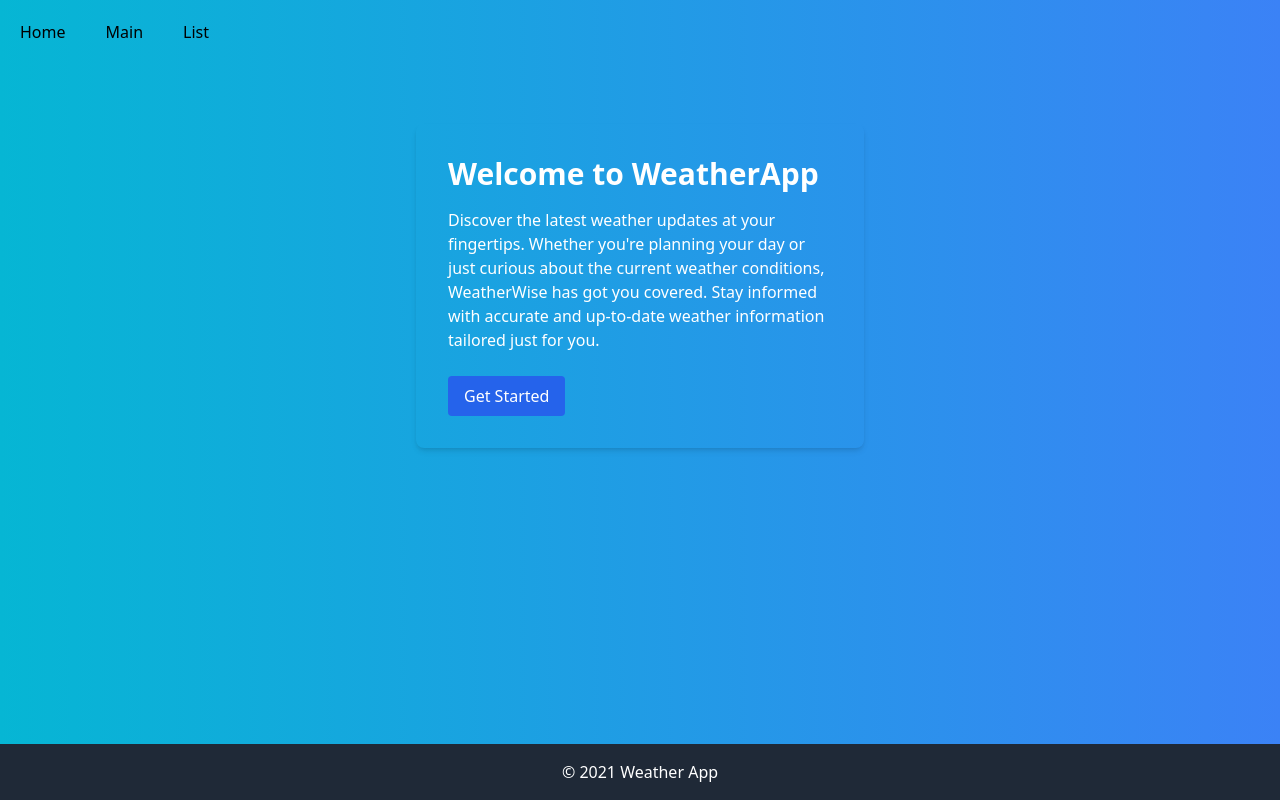
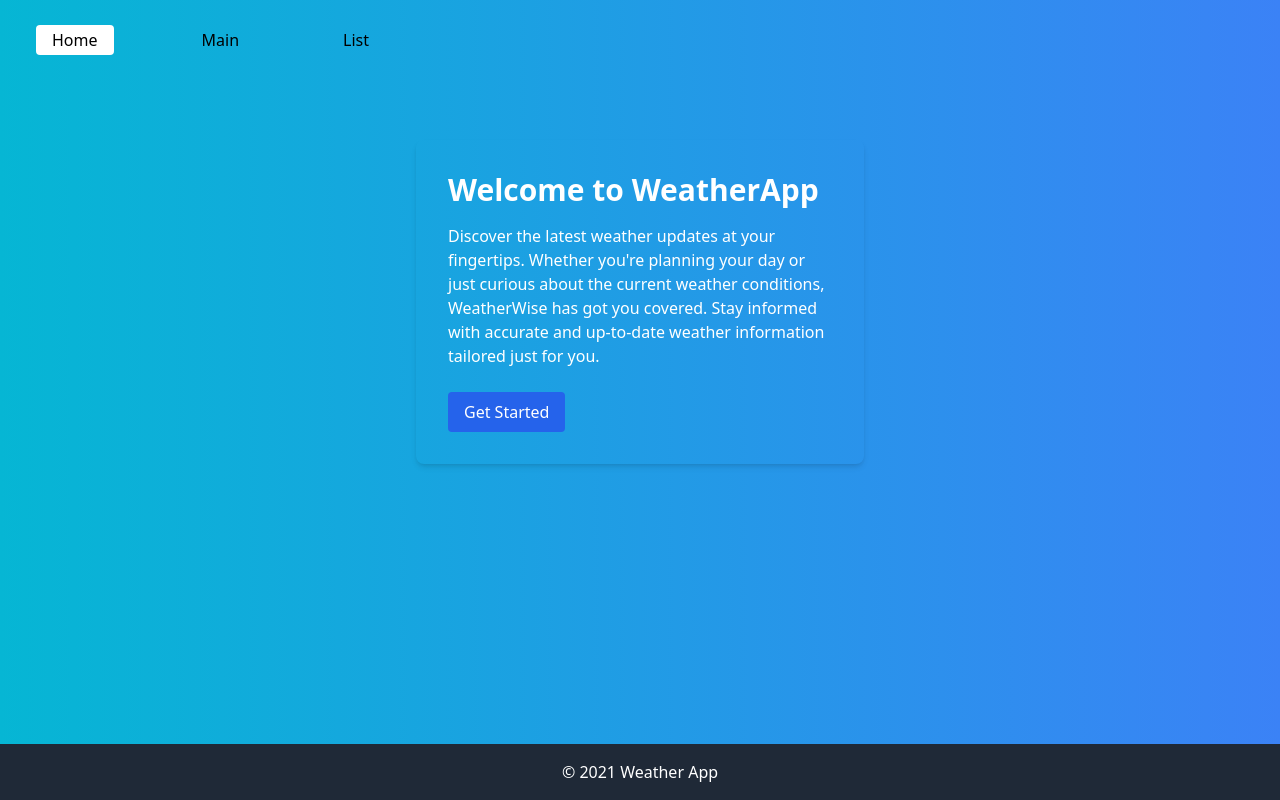
Before and after one commit to kdv1995/fe-weather, a React (Vite) app: page / in a window 1280 px wide. Built offline with nearby package versions, Linux system fonts and the light colour scheme; no server answers.

Commit message:
Updated of active classes of app

```diff
--- a/src/components/Header/index.tsx
+++ b/src/components/Header/index.tsx
@@ -12,8 +12,17 @@ export const Header = () => {
         <ul className="flex gap-10">
           {Object.keys(APP_ROUTES).map((key) => {
             return (
-              <li key={key}>
-                <NavLink to={APP_ROUTES[key].link}>
+              <li key={key} className="px-4 py-2">
+                <NavLink
+                  to={APP_ROUTES[key].link}
+                  className={({ isActive }) => {
+                    const defaultClasses = 'rounded px-4 py-1';
+                    const activeClasses = 'bg-white';
+                    return isActive
+                      ? `${defaultClasses} ${activeClasses}`
+                      : defaultClasses;
+                  }}
+                >
                   {APP_ROUTES[key].label}
                 </NavLink>
               </li>
```
